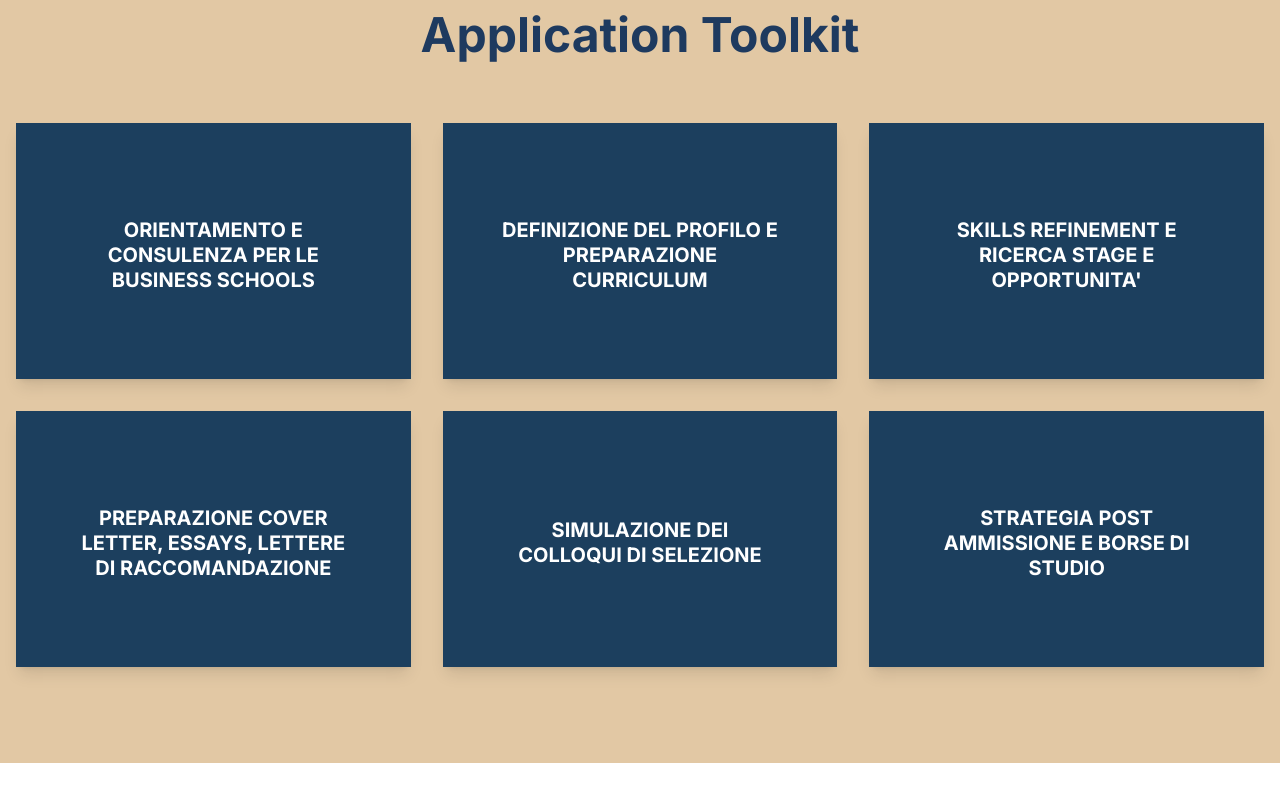
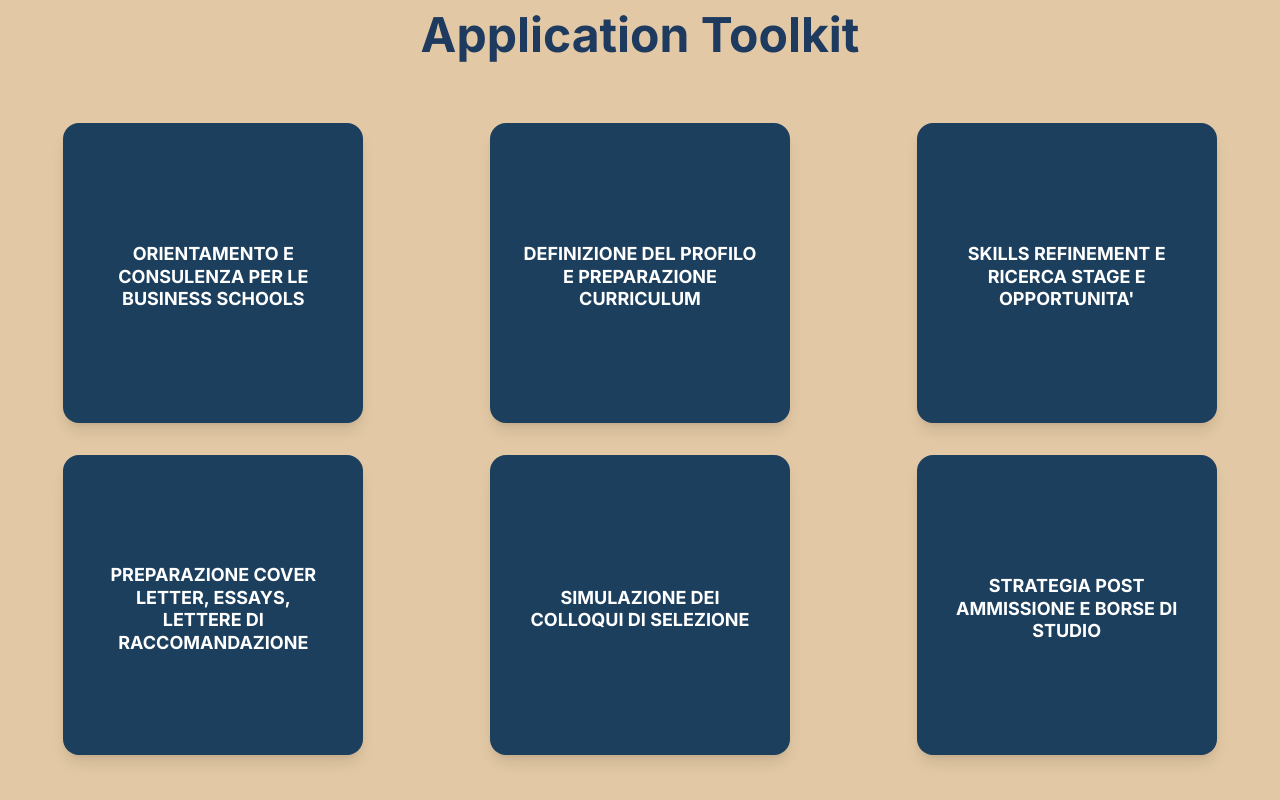
Before and after one commit to konhito/LastAdmissionHub, a Next.js app: page /admission in a window 1280 px wide. Shown: the part 1240-2040 px from the top of the page. Built offline with nearby package versions, Linux system fonts and the light colour scheme.

Commit message:
fixed the comming soong

```diff
--- a/src/app/admission/page.tsx
+++ b/src/app/admission/page.tsx
@@ -197,12 +197,12 @@ export default function HomePage() {
                   <motion.div
                     key={index}
                     variants={fadeInUpVariant}
-                    className="w-full relative h-48 md:h-64"
+                    className="w-full relative aspect-square max-w-[300px] mx-auto" // Added max-width and center alignment
                     whileHover={{ scale: 1.02 }}
                     transition={{ duration: 0.3 }}
                   >
-                    <div className="absolute inset-0 bg-[#1c3f5e]  shadow-lg flex flex-col items-center justify-center text-white text-center p-4 md:p-10 z-20">
-                      <h3 className="text-base md:text-xl font-bold mt-2 px-2 md:px-4 leading-tight">
+                    <div className="absolute inset-0 bg-[#1c3f5e] rounded-2xl shadow-lg flex flex-col items-center justify-center text-white text-center p-4 md:p-6">
+                      <h3 className="text-sm md:text-base lg:text-lg font-bold mt-2 px-2 leading-tight">
                         {card.title}
                       </h3>
                     </div>
```
